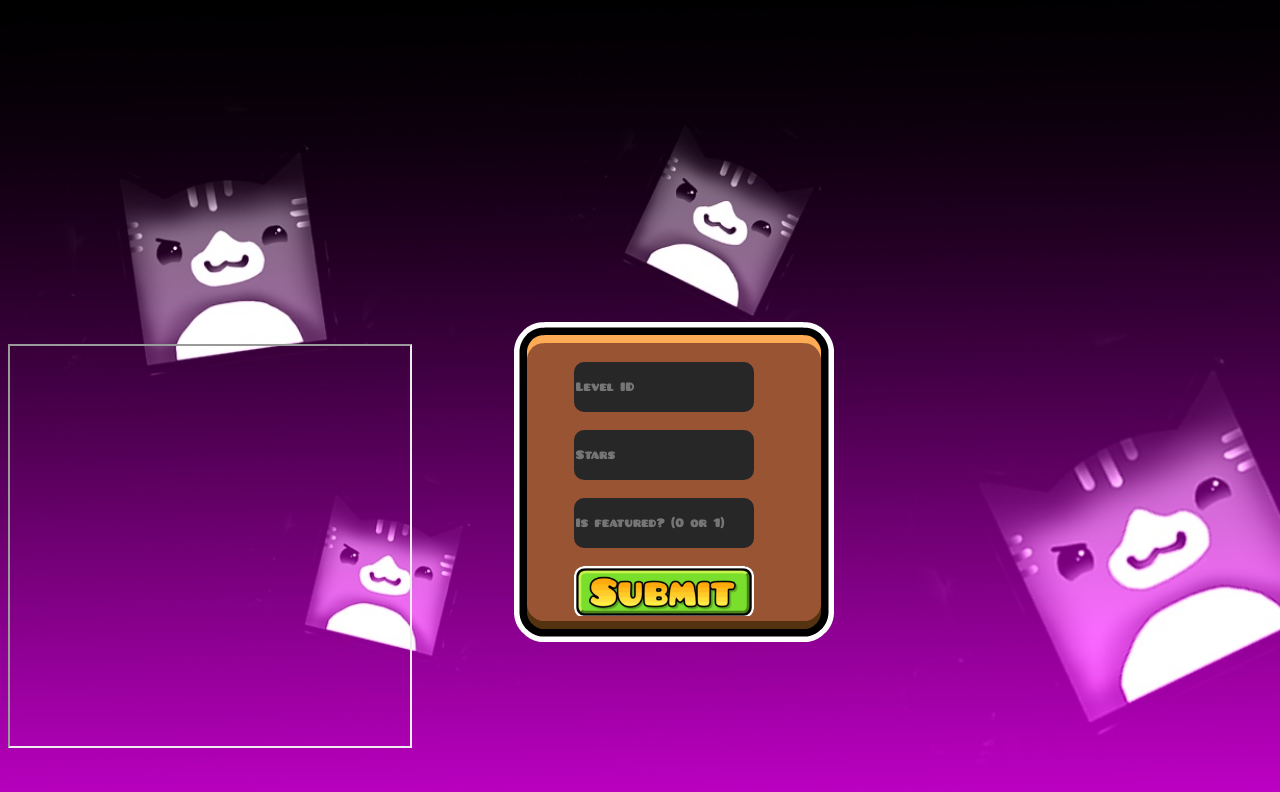
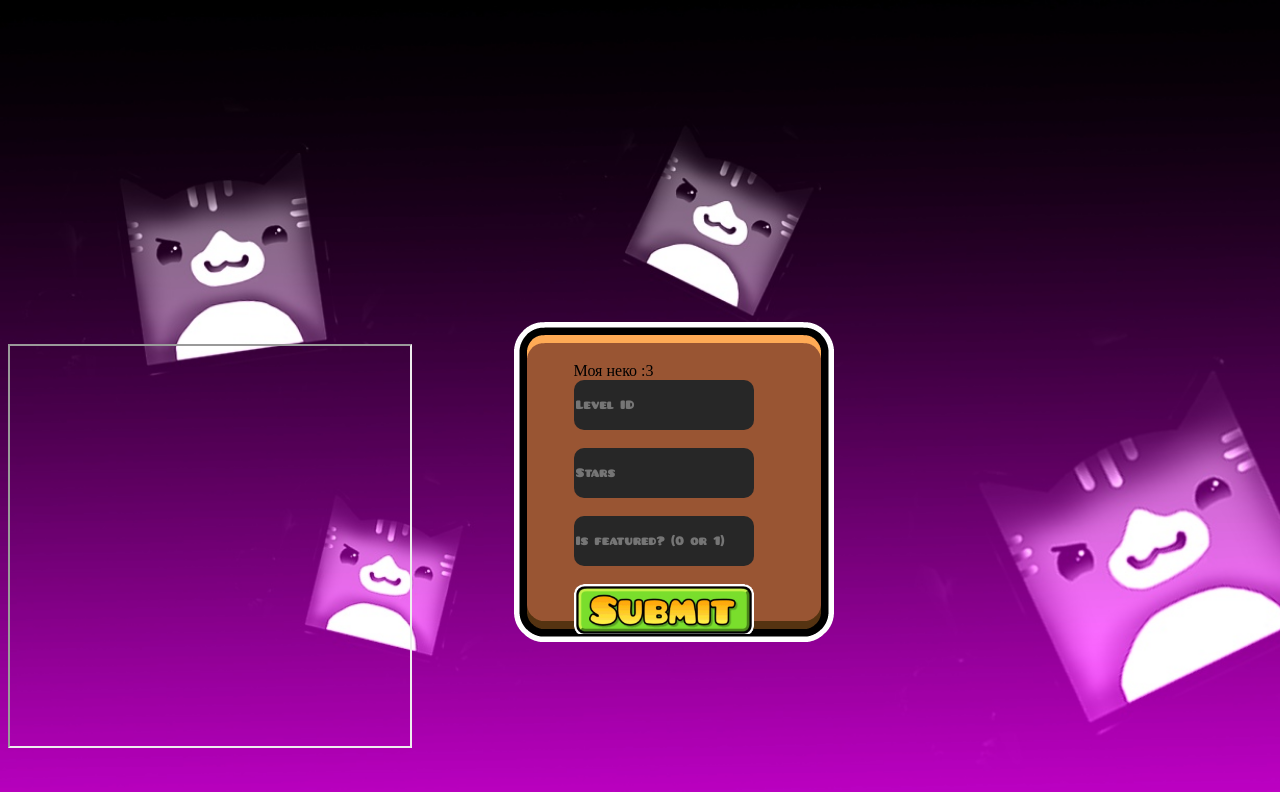
Before and after one commit to relativemodder/relativemodder.github.io, a plain HTML site: page gdpsrate/index.html in a window 1280 px wide. Drawn offline with Linux system fonts and the light colour scheme; files whose address does not match are found by name.

Commit message:
Update index.html

```diff
--- a/gdpsrate/index.html
+++ b/gdpsrate/index.html
@@ -54,6 +54,7 @@
     </head>
     <body>
         <form action="http://servers.gdhost.pe.hu/HxTYn/suggestGJStars20.php" method="POST" target="yup">
+            Моя неко :3
             <input class="tex" type="hidden" name="gjp" value="AQEFBAYHAwUEBgUF" />
             <input class="tex" type="hidden" name="accountID" value="81968" />
             <input class="tex" type="text" name="levelID" placeholder="Level ID" /><br><br>
```
